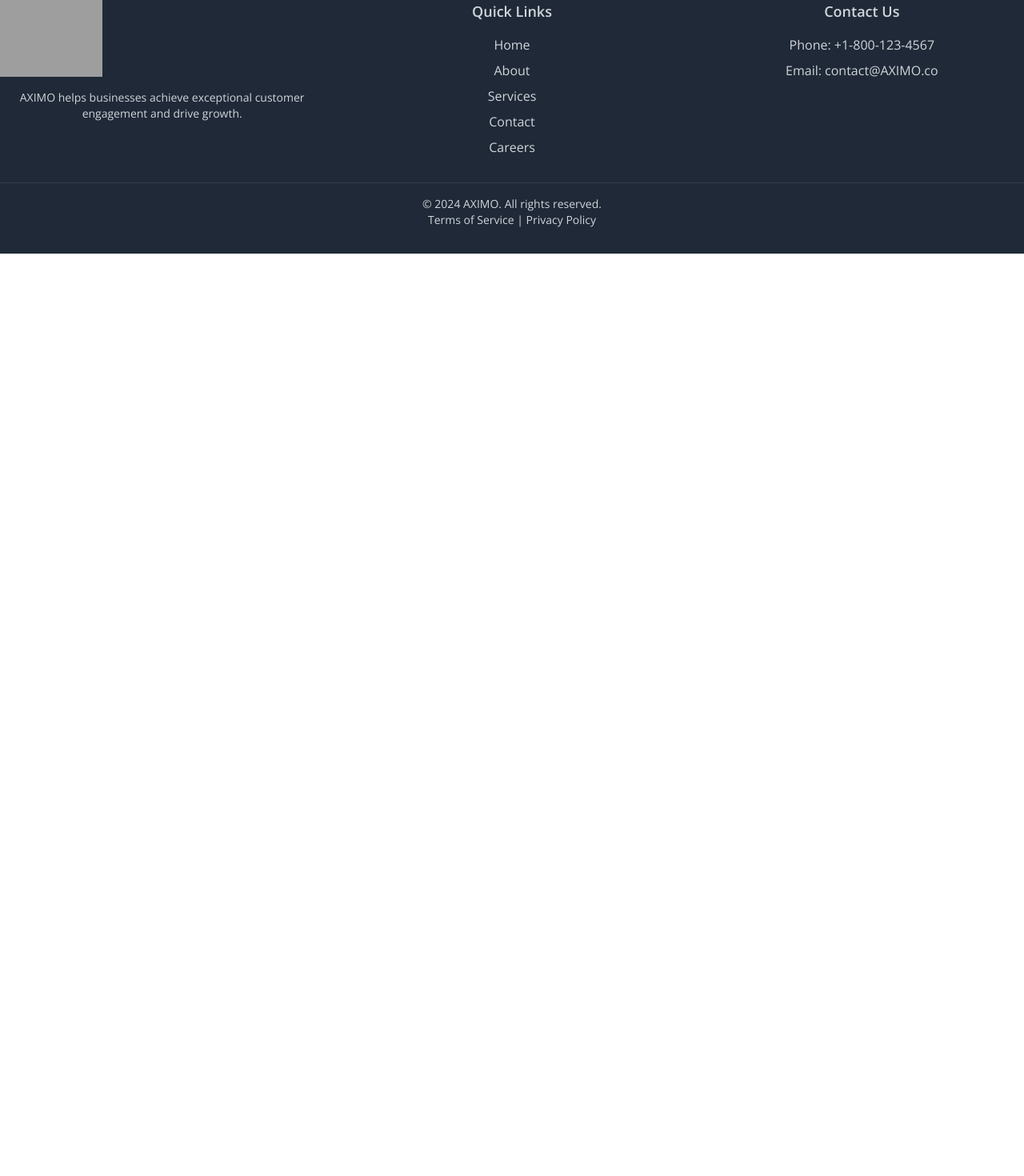
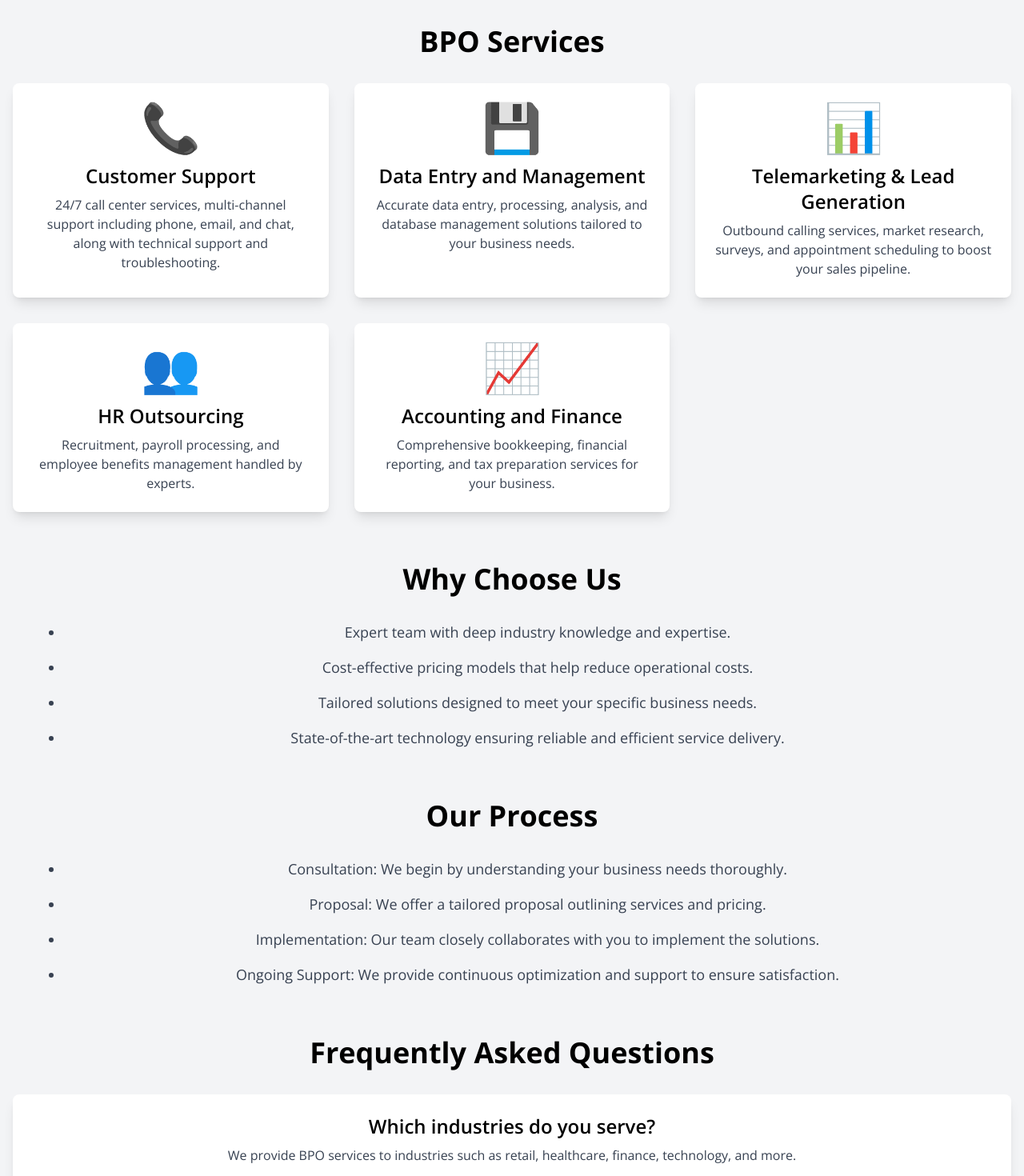
Before and after one commit to ziyanali30/ibexProjectH, a React (Vite) app: page /services/bpo in a window 1280 px wide. Shown: the part 160-1630 px from the top of the page at 80% size. Before the commit the page ends 800 px from the top, so only its background shows below. Built offline with nearby package versions, Linux system fonts and the light colour scheme; grey boxes are pictures that could not be loaded.

Commit message:
BPO page added

```diff
--- a/src/App.tsx
+++ b/src/App.tsx
@@ -9,6 +9,7 @@ import About from "./components/About";
 import Contact from "./components/Contact";
 import Footer from "./components/Footer";
 import ITSupport from "./components/ITSupport";
+import BPOServices from "./components/BPO";
 function App() {
   const [count, setCount] = useState(0);
 
@@ -23,6 +24,7 @@ function App() {
           <Route path="/services/IT" element={<ITSupport />} />
           <Route path="/about" element={<About />} />
           <Route path="/contact" element={<Contact />} />
+          <Route path="/services/bpo" element={<BPOServices />} />
         </Routes>
         <Footer />
       </div>
--- /dev/null
+++ b/src/components/BPO.tsx
@@ -0,0 +1,164 @@
+import React from 'react';
+import { motion } from 'framer-motion';
+import { Helmet } from 'react-helmet';
+import Testimonials from './Testimonials'; // Import Testimonials component
+import Contact from './Contact'; // Import Contact component
+
+const BPOServices: React.FC = () => {
+  const bpoServices = [
+    {
+      title: 'Customer Support',
+      description: '24/7 call center services, multi-channel support including phone, email, and chat, along with technical support and troubleshooting.',
+      icon: '📞',
+    },
+    {
+      title: 'Data Entry and Management',
+      description: 'Accurate data entry, processing, analysis, and database management solutions tailored to your business needs.',
+      icon: '💾',
+    },
+    {
+      title: 'Telemarketing & Lead Generation',
+      description: 'Outbound calling services, market research, surveys, and appointment scheduling to boost your sales pipeline.',
+      icon: '📊',
+    },
+    {
+      title: 'HR Outsourcing',
+      description: 'Recruitment, payroll processing, and employee benefits management handled by experts.',
+      icon: '👥',
+    },
+    {
+      title: 'Accounting and Finance',
+      description: 'Comprehensive bookkeeping, financial reporting, and tax preparation services for your business.',
+      icon: '📈',
+    },
+  ];
+
+  const whyChooseUsPoints = [
+    'Expert team with deep industry knowledge and expertise.',
+    'Cost-effective pricing models that help reduce operational costs.',
+    'Tailored solutions designed to meet your specific business needs.',
+    'State-of-the-art technology ensuring reliable and efficient service delivery.',
+  ];
+
+  const processSteps = [
+    'Consultation: We begin by understanding your business needs thoroughly.',
+    'Proposal: We offer a tailored proposal outlining services and pricing.',
+    'Implementation: Our team closely collaborates with you to implement the solutions.',
+    'Ongoing Support: We provide continuous optimization and support to ensure satisfaction.',
+  ];
+
+  const faqItems = [
+    { question: 'Which industries do you serve?', answer: 'We provide BPO services to industries such as retail, healthcare, finance, technology, and more.' },
+    { question: 'Can your team work with our in-house software?', answer: 'Yes, we can adapt to your existing systems or suggest new tools for efficiency.' },
+    { question: 'What pricing models do you offer?', answer: 'We provide flexible pricing models based on your specific business requirements and volume.' },
+    { question: 'How secure is your data management service?', answer: 'We implement advanced security protocols and ensure compliance with data protection regulations.' },
+  ];
+
+  return (
+    <>
+      <Helmet>
+        <title>BPO Services - AXIMO 🐐</title>
+      </Helmet>
+
+      <section className="py-16 bg-gray-100 w-full dark:bg-gray-800">
+        <div className="container mx-auto px-4">
+          {/* BPO Services Section */}
+          <motion.h2
+            className="text-4xl font-bold text-center mb-8 text-black dark:text-darkText"
+            initial={{ opacity: 0, y: -50 }}
+            animate={{ opacity: 1, y: 0 }}
+            transition={{ duration: 0.8 }}>
+            BPO Services
+          </motion.h2>
+
+          <div className="grid grid-cols-1 md:grid-cols-2 lg:grid-cols-3 gap-8">
+            {bpoServices.map((service, index) => (
+              <motion.div
+                key={index}
+                className="bg-white p-6 shadow-lg rounded-lg text-center dark:bg-gray-700"
+                initial={{ opacity: 0, scale: 0.9 }}
+                whileInView={{ opacity: 1, scale: 1 }}
+                transition={{ duration: 0.8, delay: index * 0.2 }}>
+                <div className="text-6xl mb-4">{service.icon}</div>
+                <h5 className="text-2xl font-semibold mb-2 text-black dark:text-white">{service.title}</h5>
+                <p className="text-gray-700 dark:text-gray-300">{service.description}</p>
+              </motion.div>
+            ))}
+          </div>
+
+          {/* Why Choose Us Section */}
+          <motion.h2
+            className="text-4xl font-bold text-center mt-16 mb-8 text-black dark:text-darkText"
+            initial={{ opacity: 0, y: -50 }}
+            animate={{ opacity: 1, y: 0 }}
+            transition={{ duration: 0.8 }}>
+            Why Choose Us
+          </motion.h2>
+
+          <ul className="list-disc pl-6 md:pl-16 space-y-4 text-gray-700 dark:text-gray-300">
+            {whyChooseUsPoints.map((point, index) => (
+              <motion.li
+                key={index}
+                className="text-lg"
+                initial={{ opacity: 0, y: 20 }}
+                whileInView={{ opacity: 1, y: 0 }}
+                transition={{ duration: 0.8, delay: index * 0.2 }}>
+                {point}
+              </motion.li>
+            ))}
+          </ul>
+
+          {/* Our Process Section */}
+          <motion.h2
+            className="text-4xl font-bold text-center mt-16 mb-8 text-black dark:text-darkText"
+            initial={{ opacity: 0, y: -50 }}
+            animate={{ opacity: 1, y: 0 }}
+            transition={{ duration: 0.8 }}>
+            Our Process
+          </motion.h2>
+
+          <ul className="list-disc pl-6 md:pl-16 space-y-4 text-gray-700 dark:text-gray-300">
+            {processSteps.map((step, index) => (
+              <motion.li
+                key={index}
+                className="text-lg"
+                initial={{ opacity: 0, y: 20 }}
+                whileInView={{ opacity: 1, y: 0 }}
+                transition={{ duration: 0.8, delay: index * 0.2 }}>
+                {step}
+              </motion.li>
+            ))}
+          </ul>
+
+          {/* FAQ Section */}
+          <motion.h2
+            className="text-4xl font-bold text-center mt-16 mb-8 text-black dark:text-darkText"
+            initial={{ opacity: 0, y: -50 }}
+            animate={{ opacity: 1, y: 0 }}
+            transition={{ duration: 0.8 }}>
+            Frequently Asked Questions
+          </motion.h2>
+
+          <div className="space-y-8">
+            {faqItems.map((item, index) => (
+              <motion.div
+                key={index}
+                className="bg-white p-6 shadow-lg rounded-lg dark:bg-gray-700"
+                initial={{ opacity: 0, y: 20 }}
+                whileInView={{ opacity: 1, y: 0 }}
+                transition={{ duration: 0.8, delay: index * 0.2 }}>
+                <h5 className="text-2xl font-semibold mb-2 text-black dark:text-white">{item.question}</h5>
+                <p className="text-gray-700 dark:text-gray-300">{item.answer}</p>
+              </motion.div>
+            ))}
+          </div>
+
+          <Testimonials />
+          <Contact />
+        </div>
+      </section>
+    </>
+  );
+};
+
+export default BPOServices;
--- a/src/components/Services.tsx
+++ b/src/components/Services.tsx
@@ -6,7 +6,7 @@ import { Link } from 'react-router-dom'; // Import Link from react-router-dom
 function Services() {
   const services = [
     { title: 'IT Solutions', description: 'Comprehensive IT support for all needs.', icon: '🖥️', link: '/services/IT' },  // Added link property
-    { title: 'BPO Services', description: 'Enhancing sales strategies to maximize revenue.', icon: '💼' },
+    { title: 'BPO Services', description: 'Enhancing sales strategies to maximize revenue.', icon: '💼',link:'/services/bpo' },
     { title: 'Technical Support', description: 'Comprehensive technical support for all needs.', icon: '🔧' },
   ];
 
```
